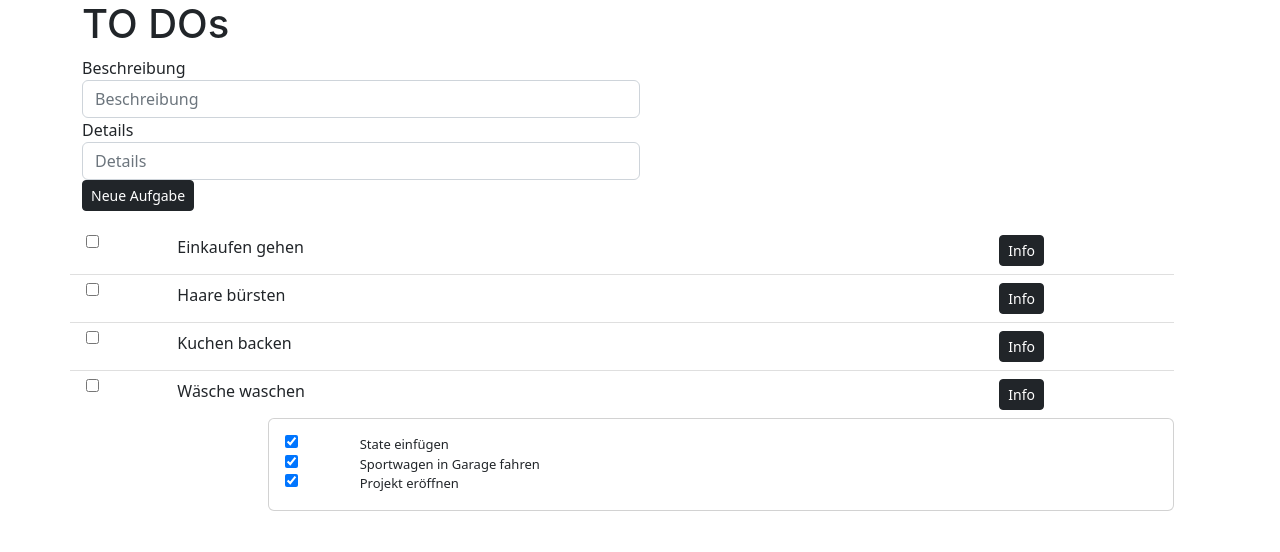
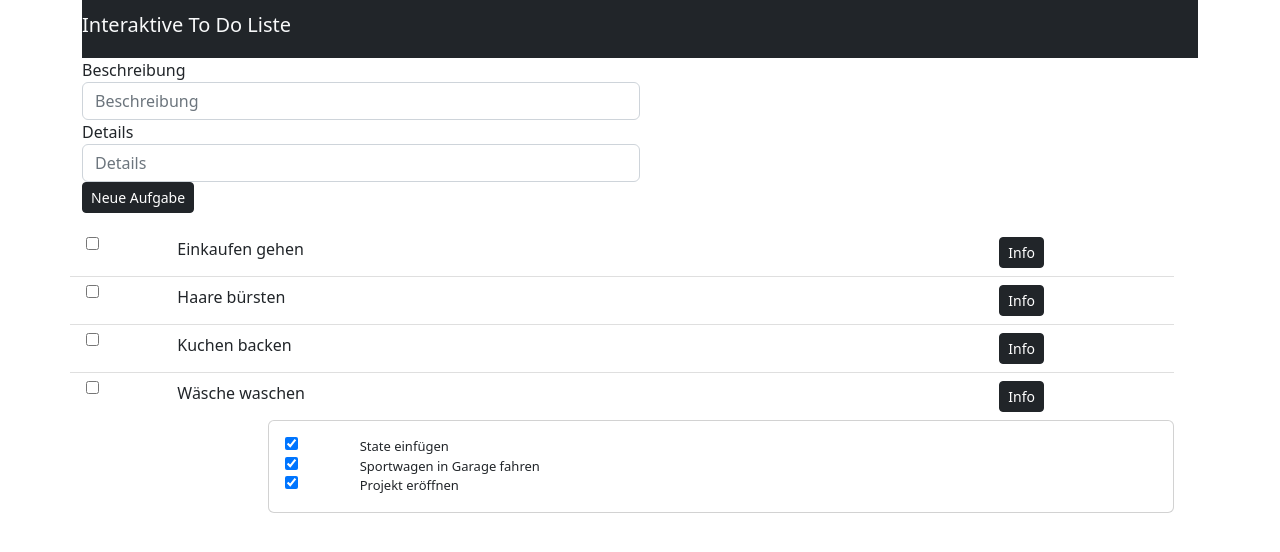
Before and after one commit to SneriKob/React-Training-ToDos, a React (Create React App) app: page / in a window 1280 px wide. Shown: the top 552 px of the page. Built offline with nearby package versions, Linux system fonts and the light colour scheme.

Commit message:
1 file modified

```diff
--- a/src/App.js
+++ b/src/App.js
@@ -5,13 +5,9 @@ import ListContainer from "./ListContainer.js"
 export default function App() {
   const Title = () => {
     return (
-      <div className='row'>
-        <div className='col'>
-         <h1>
-          TO DOs
-          </h1>
-        </div>
-      </div>
+      <nav class="navbar navbar-light bg-dark">
+        <span class="navbar-brand h1 text-light">Interaktive To Do Liste</span>
+      </nav>
     )
   }
 
```
